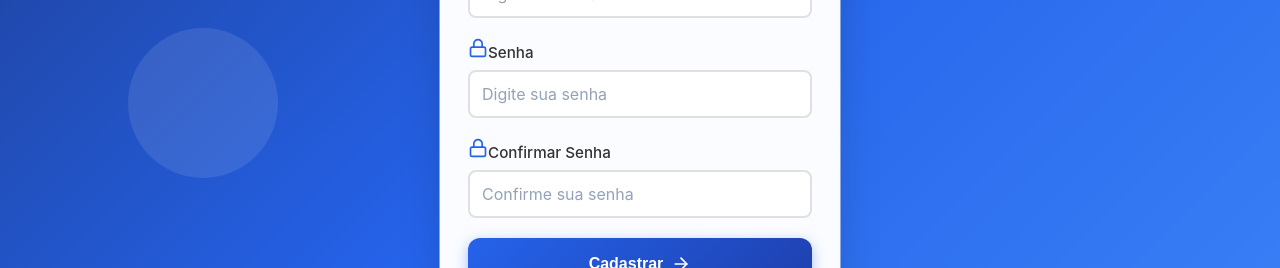
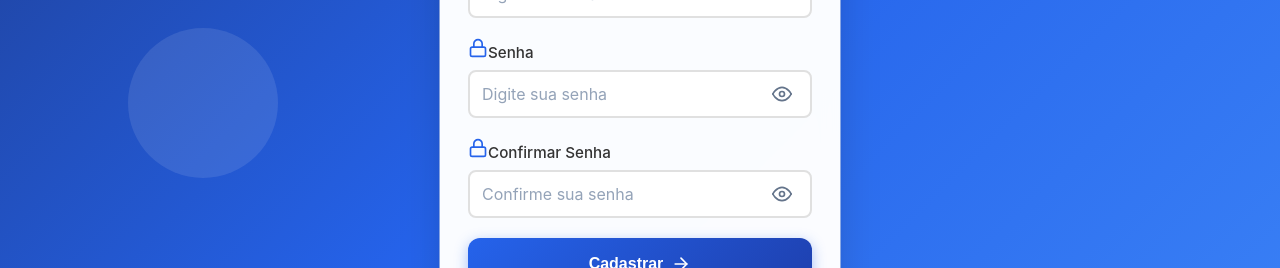
Before and after one commit to piterboscolo/newQuiz, a React (Create React App) app: page / in a window 1280 px wide. Both pictures are taken after a click on the button "Cadastrar-se". Shown: the part 372-640 px from the top of the page. Built offline with nearby package versions, Linux system fonts and the light colour scheme.

Commit message:
Visualizador de senha

```diff
--- a/src/components/Login.css
+++ b/src/components/Login.css
@@ -267,6 +267,46 @@
   color: #1e293b;
   -webkit-appearance: none; /* Remove iOS styling */
   appearance: none;
+}
+
+.password-input-wrapper {
+  position: relative;
+  width: 100%;
+}
+
+.password-input-wrapper input {
+  padding-right: 48px;
+}
+
+.password-toggle {
+  position: absolute;
+  right: 12px;
+  top: 50%;
+  transform: translateY(-50%);
+  background: none;
+  border: none;
+  cursor: pointer;
+  padding: 8px;
+  display: flex;
+  align-items: center;
+  justify-content: center;
+  color: #64748b;
+  transition: color 0.3s ease;
+  -webkit-tap-highlight-color: transparent;
+  touch-action: manipulation;
+}
+
+.password-toggle:hover {
+  color: #2563eb;
+}
+
+.password-toggle:active {
+  transform: translateY(-50%) scale(0.95);
+}
+
+.password-toggle svg {
+  width: 20px;
+  height: 20px;
 }
 
 .form-group input:focus {
--- a/src/components/Login.tsx
+++ b/src/components/Login.tsx
@@ -8,6 +8,8 @@ export function Login() {
   const [username, setUsername] = useState('');
   const [password, setPassword] = useState('');
   const [confirmPassword, setConfirmPassword] = useState('');
+  const [showPassword, setShowPassword] = useState(false);
+  const [showConfirmPassword, setShowConfirmPassword] = useState(false);
   const [error, setError] = useState('');
   const [success, setSuccess] = useState('');
   const { login, register } = useAuth();
@@ -68,6 +70,8 @@ export function Login() {
     setUsername('');
     setPassword('');
     setConfirmPassword('');
+    setShowPassword(false);
+    setShowConfirmPassword(false);
   };
 
   return (
@@ -139,13 +143,34 @@ export function Login() {
               </svg>
               Senha
             </label>
+            <div className="password-input-wrapper">
               <input
                 id="password"
-              type="password"
+                type={showPassword ? "text" : "password"}
                 value={password}
                 onChange={(e) => setPassword(e.target.value)}
                 placeholder="Digite sua senha"
               />
+              <button
+                type="button"
+                className="password-toggle"
+                onClick={() => setShowPassword(!showPassword)}
+                aria-label={showPassword ? "Ocultar senha" : "Mostrar senha"}
+              >
+                {showPassword ? (
+                  <svg width="20" height="20" viewBox="0 0 24 24" fill="none" xmlns="http://www.w3.org/2000/svg">
+                    <path d="M17.94 17.94C16.2306 19.243 14.1491 19.9649 12 20C5 20 1 12 1 12C2.24389 9.68192 3.96914 7.65663 6.06 6.06M9.9 4.24C10.5883 3.91019 11.3201 3.58777 12 3.36C19 3.36 23 11.36 23 11.36C22.393 13.1356 21.6691 14.7547 20.82 16.18M14.12 14.12C13.8454 14.4147 13.5141 14.6511 13.1462 14.8151C12.7782 14.9791 12.3809 15.0673 11.9781 15.0744C11.5753 15.0815 11.1751 15.0074 10.8016 14.8565C10.4281 14.7055 10.0887 14.481 9.80385 14.1962C9.51903 13.9113 9.29447 13.5719 9.14354 13.1984C8.99262 12.8249 8.91853 12.4247 8.92563 12.0219C8.93274 11.6191 9.02091 11.2218 9.18488 10.8538C9.34884 10.4858 9.58525 10.1546 9.88 9.88" stroke="currentColor" strokeWidth="2" strokeLinecap="round" strokeLinejoin="round"/>
+                    <path d="M1 1L23 23" stroke="currentColor" strokeWidth="2" strokeLinecap="round" strokeLinejoin="round"/>
+                  </svg>
+                ) : (
+                  <svg width="20" height="20" viewBox="0 0 24 24" fill="none" xmlns="http://www.w3.org/2000/svg">
+                    <path d="M1 12C1 12 5 4 12 4C19 4 23 12 23 12" stroke="currentColor" strokeWidth="2" strokeLinecap="round" strokeLinejoin="round"/>
+                    <path d="M1 12C1 12 5 20 12 20C19 20 23 12 23 12" stroke="currentColor" strokeWidth="2" strokeLinecap="round" strokeLinejoin="round"/>
+                    <circle cx="12" cy="12" r="3" stroke="currentColor" strokeWidth="2" strokeLinecap="round" strokeLinejoin="round"/>
+                  </svg>
+                )}
+              </button>
+            </div>
           </div>
           {isRegister && (
             <div className="form-group">
@@ -156,13 +181,34 @@ export function Login() {
                 </svg>
                 Confirmar Senha
               </label>
+              <div className="password-input-wrapper">
                 <input
                   id="confirmPassword"
-                type="password"
+                  type={showConfirmPassword ? "text" : "password"}
                   value={confirmPassword}
                   onChange={(e) => setConfirmPassword(e.target.value)}
                   placeholder="Confirme sua senha"
                 />
+                <button
+                  type="button"
+                  className="password-toggle"
+                  onClick={() => setShowConfirmPassword(!showConfirmPassword)}
+                  aria-label={showConfirmPassword ? "Ocultar senha" : "Mostrar senha"}
+                >
+                  {showConfirmPassword ? (
+                    <svg width="20" height="20" viewBox="0 0 24 24" fill="none" xmlns="http://www.w3.org/2000/svg">
+                      <path d="M17.94 17.94C16.2306 19.243 14.1491 19.9649 12 20C5 20 1 12 1 12C2.24389 9.68192 3.96914 7.65663 6.06 6.06M9.9 4.24C10.5883 3.91019 11.3201 3.58777 12 3.36C19 3.36 23 11.36 23 11.36C22.393 13.1356 21.6691 14.7547 20.82 16.18M14.12 14.12C13.8454 14.4147 13.5141 14.6511 13.1462 14.8151C12.7782 14.9791 12.3809 15.0673 11.9781 15.0744C11.5753 15.0815 11.1751 15.0074 10.8016 14.8565C10.4281 14.7055 10.0887 14.481 9.80385 14.1962C9.51903 13.9113 9.29447 13.5719 9.14354 13.1984C8.99262 12.8249 8.91853 12.4247 8.92563 12.0219C8.93274 11.6191 9.02091 11.2218 9.18488 10.8538C9.34884 10.4858 9.58525 10.1546 9.88 9.88" stroke="currentColor" strokeWidth="2" strokeLinecap="round" strokeLinejoin="round"/>
+                      <path d="M1 1L23 23" stroke="currentColor" strokeWidth="2" strokeLinecap="round" strokeLinejoin="round"/>
+                    </svg>
+                  ) : (
+                    <svg width="20" height="20" viewBox="0 0 24 24" fill="none" xmlns="http://www.w3.org/2000/svg">
+                      <path d="M1 12C1 12 5 4 12 4C19 4 23 12 23 12" stroke="currentColor" strokeWidth="2" strokeLinecap="round" strokeLinejoin="round"/>
+                      <path d="M1 12C1 12 5 20 12 20C19 20 23 12 23 12" stroke="currentColor" strokeWidth="2" strokeLinecap="round" strokeLinejoin="round"/>
+                      <circle cx="12" cy="12" r="3" stroke="currentColor" strokeWidth="2" strokeLinecap="round" strokeLinejoin="round"/>
+                    </svg>
+                  )}
+                </button>
+              </div>
             </div>
           )}
           {error && (
```
Lines whose indentation alone changed are shown as unchanged.
